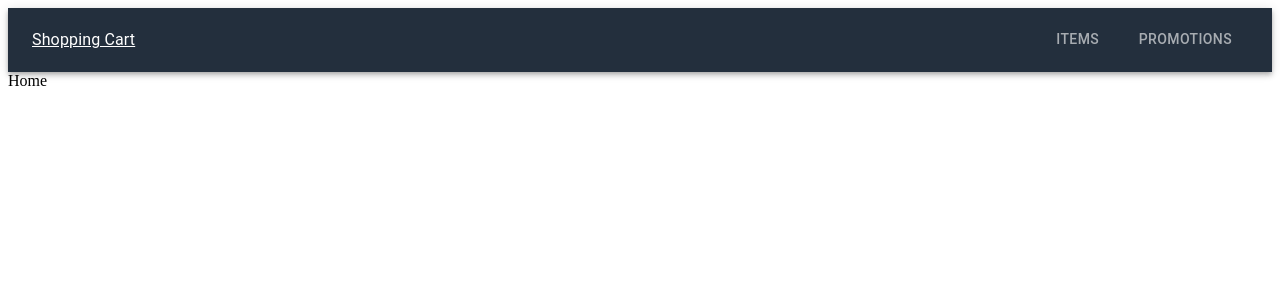
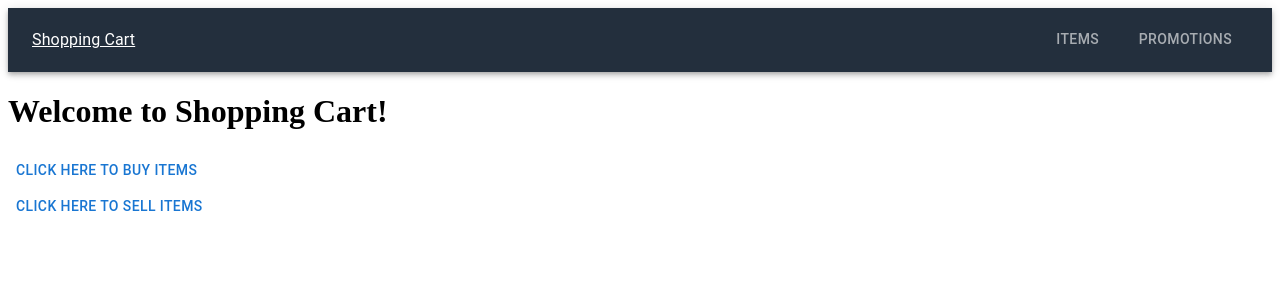
Before and after one commit to sliitcsse/lab-assignment-ShonaliRomeshika, a React app in the folder frontend/: page / in a window 1280 px wide. Shown: the top 300 px of the page. Built offline with nearby package versions, Linux system fonts and the light colour scheme.

Commit message:
update Home.js & Item.js

```diff
--- a/frontend/src/components/Home.js
+++ b/frontend/src/components/Home.js
@@ -1,8 +1,19 @@
-import React from 'react'
+import React from 'react';
+import { Button } from "@mui/material";
 
 const Home = () => {
   return (
-    <div>Home</div>
+    <div>
+        <h1>Welcome to Shopping Cart!</h1>
+        <Button>
+          Click here to Buy Items
+      </Button>
+      <br></br>
+      <Button>
+          Click here to Sell Items
+      </Button>
+
+    </div>
   )
 }
 
--- a/frontend/src/components/Item/Item.js
+++ b/frontend/src/components/Item/Item.js
@@ -1,11 +1,7 @@
 import React from 'react'
 import { Button } from "@mui/material";
-//import axios from "axios";
-import { useNavigate } from "react-router-dom";
-//import "./Book.css";
 
 const Item = (props) => {
-    const history = useNavigate();
     const { id, iname, price, image } = props.item;
 
   return (
```
